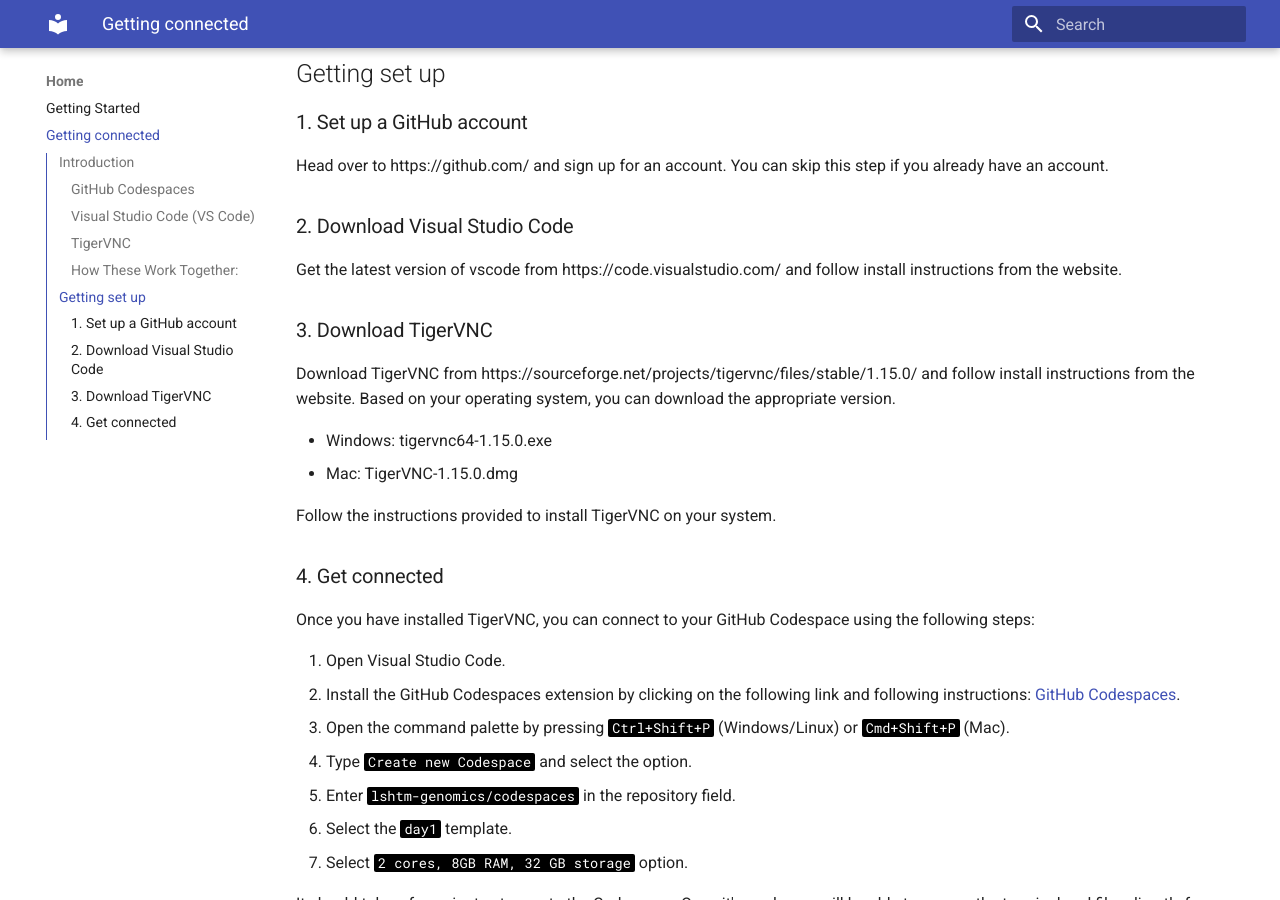
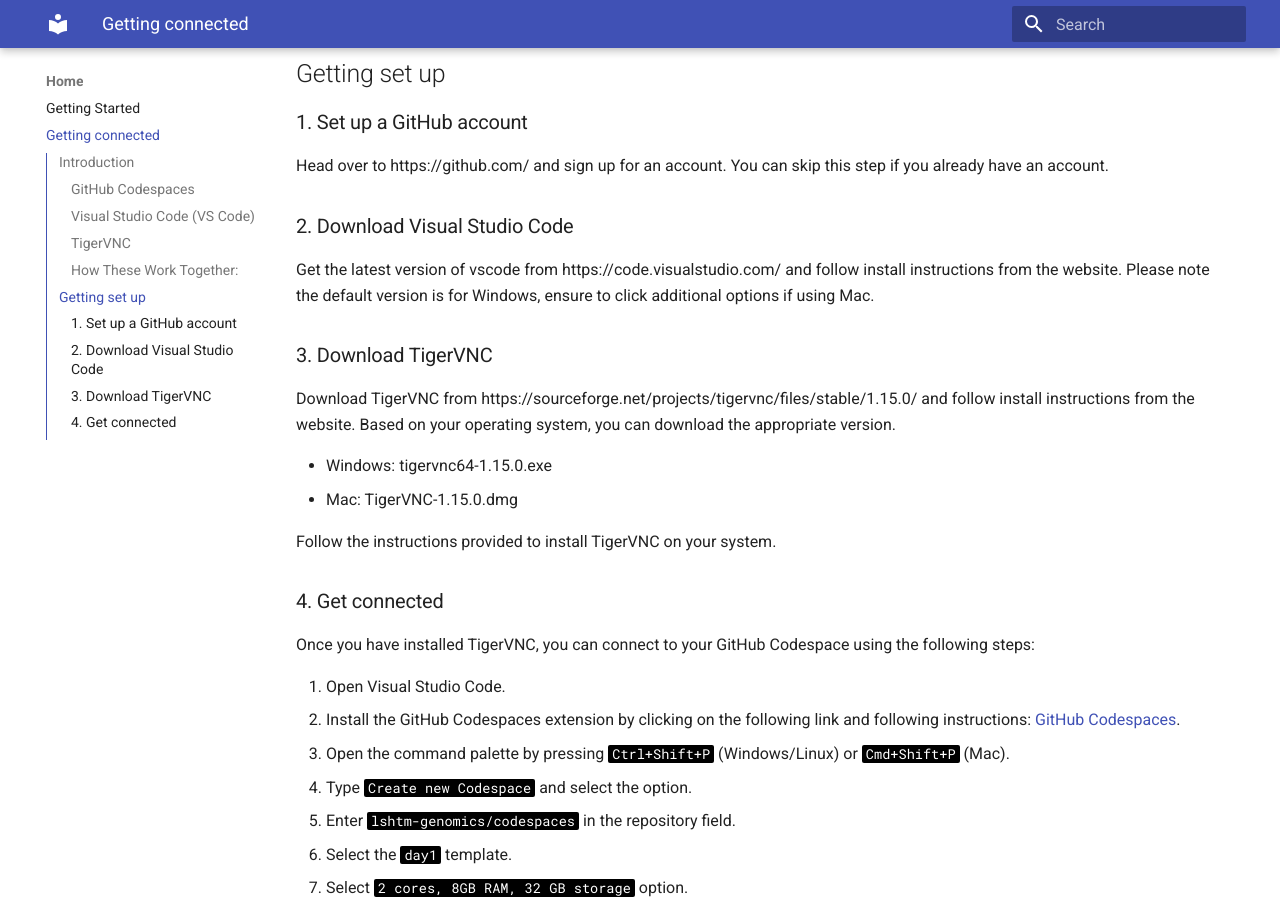
Before and after one commit to lshtm-genomics/omics-course, an MkDocs documentation site: the page built from docs/connecting-github.md, in a window 1280 px wide and 900 px high, scrolled down 929 px. Built offline with MkDocs 1.6.1 and Material for MkDocs 9.7.7, drawn with Linux system fonts in a browser that asks for light colours.

Commit message:
Update connecting-github.md

```diff
--- a/docs/connecting-github.md
+++ b/docs/connecting-github.md
@@ -34,7 +34,7 @@
 
 ### 2. Download Visual Studio Code
 
-Get the latest version of vscode from https://code.visualstudio.com/ and follow install instructions from the website.
+Get the latest version of vscode from https://code.visualstudio.com/ and follow install instructions from the website. Please note the default version is for Windows, ensure to click additional options if using Mac.
 
 ### 3. Download TigerVNC
 
```
